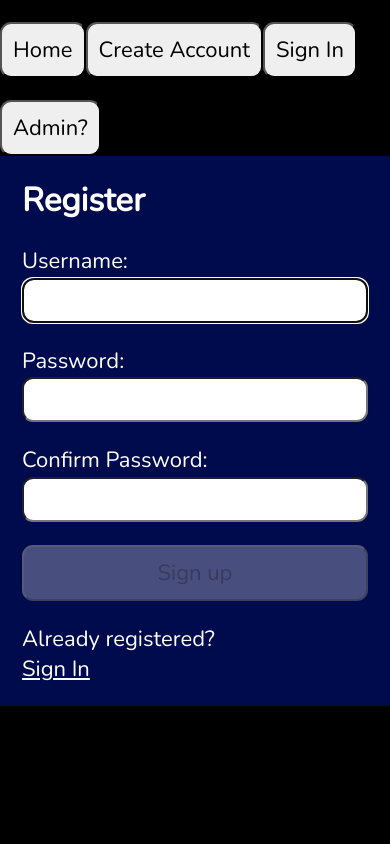
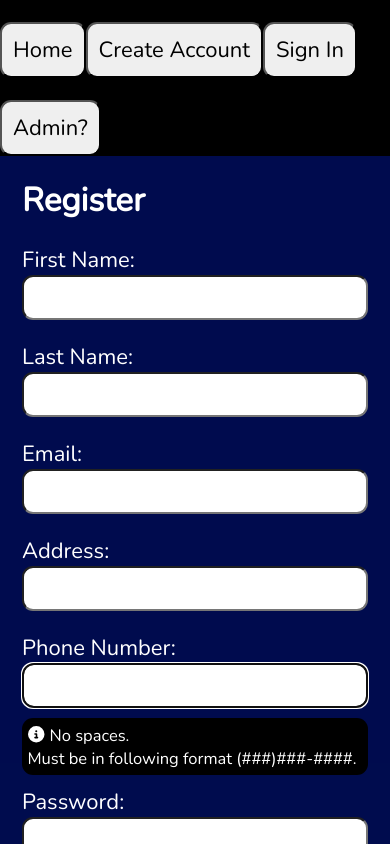
Before and after one commit to valequintanilla/Software_Project, a React (Create React App) app in the folder moviebooking-app/: page /Register in a window 390 px wide. Shown: the top 844 px of the page. Built offline with nearby package versions, Linux system fonts and the light colour scheme.

Commit message:
Update Register.js
Added First Name, Last name, email , home address and phone number to the register form

```diff
--- a/moviebooking-app/src/Pages/Register.js
+++ b/moviebooking-app/src/Pages/Register.js
@@ -3,9 +3,13 @@ import {faCheck, faTimes, faInfoCircle} from "@fortawesome/free-solid-svg-icons"
 import {FontAwesomeIcon} from "@fortawesome/react-fontawesome";
 import axios from "./api/axios"
 import {Link} from 'react-router-dom';
+
 //import './index.css';
 
-const USER_REGEX = /^[a-zA-Z][a-zA-Z0-9-_]{3,23}$/; //4 to 20 chars for the username
+const NAME_REGEX = /^[a-zA-z]{1,20}$/ //name can only have alphabetic values
+const EMAIL_REGEX = /^[a-zA-Z0-9._:$!%-]+@[a-zA-Z0-9.-]+.[a-zA-Z]$/ //email
+const ADDRESS_REGEX = /^[a-zA-z0-9. ]{1,30}$/
+const PHONE_REGEX = /^^\(\d{3}\)\d{3}-\d{4}$/
 const PWD_REGEX = /^(?=.*[a-z])(?=.*[A-Z])(?=.*[0-9])(?=.*[!@#$%]).{8,24}$/;
 
 //set const url
@@ -14,10 +18,33 @@ const REGISTER_URL = '/register';
     const userRef = useRef(); //get users import
     const errRef = useRef(); //error input
 
-    const [user, setUser] = useState(''); //tied to user import
-    const [validName, setValidName] = useState(false); //whether the name validates or not
-    const [userFocus, setUserFocus] = useState(false);
+    //First Name
+    const [fname, setFname] = useState('');
+    const [validFname, setValidFname] = useState(false);
+    const [fnameFocus, setfNameFocus] = useState(false);
 
+    //Last Name
+    const [lname, setLname] = useState('');
+    const [validLname, setValidLname] = useState(false);
+    const [lnameFocus, setlNameFocus] = useState(false);
+
+    //email
+    const [email, setEmail] = useState('');
+    const [validEmail, setValidEmail] = useState(false);
+    const [emailFocus, setEmailFocus] = useState(false);
+
+    //Home address
+    const [addr, setAddr] = useState('');
+    const [validAddr, setValidAddr]= useState(false);
+    const [addrFocus, setAddrFocus] = useState(false);
+
+    //Phone number
+    const [phone, setPhone] = useState('');
+    const [validPhone, setValidPhone]= useState(false);
+    const [phoneFocus, setPhoneFocus] = useState(false);
+
+
+    //Password
     const [pwd, setPwd] = useState('');
     const [validPwd, setValidPwd] = useState(false); //whether the password validates or not
     const [pwdFocus, setPwdFocus] = useState(false);
@@ -33,13 +60,47 @@ const REGISTER_URL = '/register';
     useEffect(() => {
         userRef.current.focus();
     }, [])
-    //Validate euser name
+
+    //Validate  first name
     useEffect(() => {
-        const result = USER_REGEX.test(user);
+        const result = NAME_REGEX.test(fname);
         console.log(result);
-        console.log(user);
-        setValidName(result);
-    }, [user])
+        console.log(fname);
+        setValidFname(result);
+    }, [fname])
+
+    //Validate  last name
+    useEffect(() => {
+        const result = NAME_REGEX.test(lname);
+        console.log(result);
+        console.log(lname);
+        setValidLname(result);
+    }, [lname])
+
+
+    //Validate  email
+    useEffect(() => {
+        const result = EMAIL_REGEX.test(email);
+        console.log(result);
+        console.log(email);
+        setValidEmail(result);
+    }, [email])
+
+    //Validate  home address
+    useEffect(() => {
+        const result = ADDRESS_REGEX.test(addr);
+        console.log(result);
+        console.log(addr);
+        setValidAddr(result);
+    }, [addr])
+
+    //Validate  phone number
+    useEffect(() => {
+        const result = PHONE_REGEX.test(phone);
+        console.log(result);
+        console.log(phone);
+        setValidPhone(result);
+    }, [phone])
 
     //Validate password
     useEffect(() => {
@@ -54,13 +115,13 @@ const REGISTER_URL = '/register';
     //Error message
     useEffect(() => {
         setErrMsg('');
-    }, [user, pwd, matchPwd])
+    }, [email, pwd, matchPwd])
 
     //Function to handle submit
     const handleSubmit = async (e) => {
         e.preventDefault();
         //Protects if button enabled with JS hack
-        const v1 = USER_REGEX.test(user);
+        const v1 = EMAIL_REGEX.test(email);
         const v2 = PWD_REGEX.test(pwd);
         if(!v1 || !v2){
             setErrMsg("Invalid Entry");
@@ -73,7 +134,7 @@ const REGISTER_URL = '/register';
         //Back end : try and ctach block
         try{
             const response = await axios.post(REGISTER_URL
-                , JSON.stringify({user, pwd}),
+                , JSON.stringify({email, pwd}),
                 {
                 headers : {'Content-Type': 'application/json'},
                 withcredentials: true
@@ -112,35 +173,117 @@ const REGISTER_URL = '/register';
                     "offscreen"} aria-live= "assertive">{errMsg}</p>
                     <h1>Register</h1>
                     <form onSubmit = {handleSubmit}>
-                        <label htmlFor = "username">
-                            Username:
-                            <span className= {validName ? "valid" : "hide" }>
+                        <label htmlFor = "first-name">
+                            First Name:
+                            <span className= {validFname ? "valid" : "hide" }>
                                 <FontAwesomeIcon icon = {faCheck} />
                             </span>
-                            <span className= {validName || !user ? "hide" : "invalid"}>
+                            <span className= {validFname || !fname ? "hide" : "invalid"}>
                                 <FontAwesomeIcon icon = {faTimes} />
                             </span>
                         </label>
                         <input
                             type = "text"
-                            id = "username"
+                            id = "first-name"
                             ref = {userRef}
                             autoComplete = "off" //we dont want to see previous suggestions because this is the registration page
-                            onChange = {(e) => setUser(e.target.value)}
+                            onChange = {(e) => setFname(e.target.value)}
                             required
-                            aria-invalid = {validName ? "false" : "true"}
+                            aria-invalid = {validFname ? "false" : "true"}
                             aria-describedby = "uidnote"
-                            onFocus = {() => setUserFocus(true)}
-                            onBlur = {() => setUserFocus(false)}
+                            onFocus = {() => setfNameFocus(true)}
+                            onBlur = {() => setfNameFocus(false)}
                         />
-                        <p id ="uidnote" className = {userFocus && user &&
-                        !validName ? "instructions" : "offscreen"}>
-                            <FontAwesomeIcon icon={faInfoCircle}/>
-                            4 to 24 characters.<br />
-                            Must begin with a letter.<br />
-                            Letters, numbers, underscores, hyphens allowed.
+                        <label htmlFor = "last-name">
+                            Last Name:
+                            <span className= {validLname ? "valid" : "hide" }>
+                                <FontAwesomeIcon icon = {faCheck} />
+                            </span>
+                            <span className= {validLname || !fname ? "hide" : "invalid"}>
+                                <FontAwesomeIcon icon = {faTimes} />
+                            </span>
+                        </label>
+                        <input
+                            type = "text"
+                            id = "last-name"
+                            ref = {userRef}
+                            autoComplete = "off" //we dont want to see previous suggestions because this is the registration page
+                            onChange = {(e) => setLname(e.target.value)}
+                            required
+                            aria-invalid = {validLname ? "false" : "true"}
+                            aria-describedby = "uidnote"
+                            onFocus = {() => setlNameFocus(true)}
+                            onBlur = {() => setlNameFocus(false)}
+                        />
+                        <label htmlFor = "email">
+                            Email:
+                            <span className= {validEmail ? "valid" : "hide" }>
+                                <FontAwesomeIcon icon = {faCheck} />
+                            </span>
+                            <span className= {validEmail || !email ? "hide" : "invalid"}>
+                                <FontAwesomeIcon icon = {faTimes} />
+                            </span>
+                        </label>
+                        <input
+                            type = "text"
+                            id = "email"
+                            ref = {userRef}
+                            autoComplete = "off" //we dont want to see previous suggestions because this is the registration page
+                            onChange = {(e) => setEmail(e.target.value)}
+                            required
+                            aria-invalid = {validEmail ? "false" : "true"}
+                            aria-describedby = "uidnote"
+                            onFocus = {() => setEmailFocus(true)}
+                            onBlur = {() => setEmailFocus(false)}
+                        />
+                        <label htmlFor ="home-address">
+                            Address:
+                            <span className= {validAddr ? "valid" : "hide"}>
+                                <FontAwesomeIcon icon = {faCheck} />
+                            </span>
+                            <span className= {validAddr || !addr ? "hide" : "invalid"}>
+                                <FontAwesomeIcon icon = {faTimes} />
+                            </span>
+                        </label>
+                        <input
+                            type = "text"
+                            id = "home-address"
+                            ref = {userRef}
+                            autoComplete = "off" //we dont want to see previous suggestions because this is the registration page
+                            onChange = {(e) => setAddr(e.target.value)}
+                            required
+                            aria-invalid = {validAddr ? "false" : "true"}
+                            aria-describedby = "uidnote"
+                            onFocus = {() => setAddrFocus(true)}
+                            onBlur = {() => setAddrFocus(false)}
+                        />
+                        <label htmlFor ="phone">
+                            Phone Number:
+                            <span className= {validPhone ? "valid" : "hide"}>
+                                <FontAwesomeIcon icon = {faCheck} />
+                            </span>
+                            <span className= {validPhone || !phone ? "hide" : "invalid"}>
+                                <FontAwesomeIcon icon = {faTimes} />
+                            </span>
+                        </label>
+                        <input
+                            type = "text"
+                            id = "phone"
+                            ref = {userRef}
+                            autoComplete = "off" //we dont want to see previous suggestions because this is the registration page
+                            onChange = {(e) => setPhone(e.target.value)}
+                            required
+                            aria-invalid = {validPhone ? "false" : "true"}
+                            aria-describedby = "phonenote"
+                            onFocus = {() => setPhoneFocus(true)}
+                            onBlur = {() => setPhoneFocus(false)}
+                        />
+                        <p id = "phonenote" className= {phoneFocus && !validPhone ? "instructions": "offscreen"}>
+                            <FontAwesomeIcon icon= {faInfoCircle} />
+                            No spaces.<br />
+                            Must be in following format (###)###-####.<br />
+
                         </p>
-
                         <label htmlFor ="password">
                             Password:
                             <span className= {validPwd ? "valid" : "hide"}>
@@ -196,7 +339,7 @@ const REGISTER_URL = '/register';
                             Must match the first password input field.
                         </p>
 
-                        <button disabled = {!validName || !validPwd || !validMatch ? true: false}
+                        <button disabled = {!validEmail || !validPwd || !validMatch ? true: false}
                         >Sign up</button>
                     </form>
                     <p>
```
